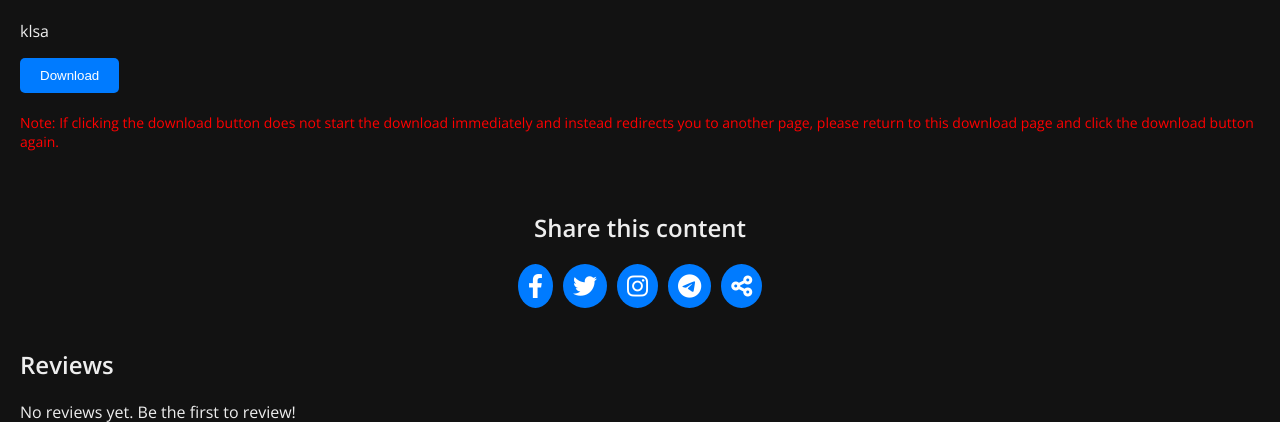
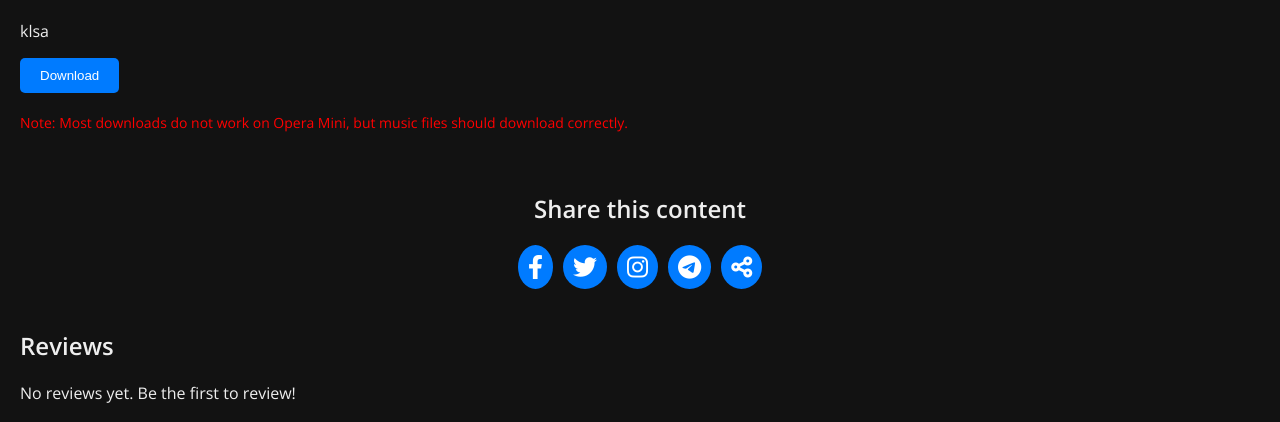
Before and after one commit to kepo402/movie-scraper-django, a Django app: page /movies/1/ in a window 1280 px wide. Shown: the part 687-1109 px from the top of the page. Run offline with Django 5.2, Linux system fonts and the light colour scheme; data comes from the database, SQL or seed files in the repository; data that the repository does not hold is empty.

Commit message:
new commit

```diff
--- a/movies/templates/movies/content_detail.html
+++ b/movies/templates/movies/content_detail.html
@@ -18,7 +18,7 @@
         </button>
     {% endif %}
     <p class="download-note">
-        Note: If clicking the download button does not start the download immediately and instead redirects you to another page, please return to this download page and click the download button again.
+        Note: Most downloads do not work on Opera Mini, but music files should download correctly.
     </p>
 
     <!-- Share Section -->
```
